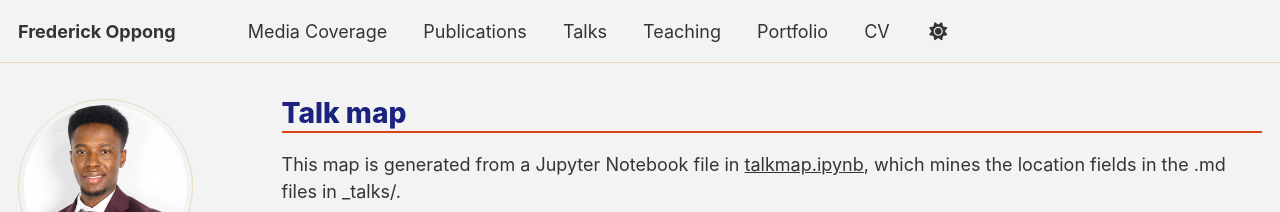
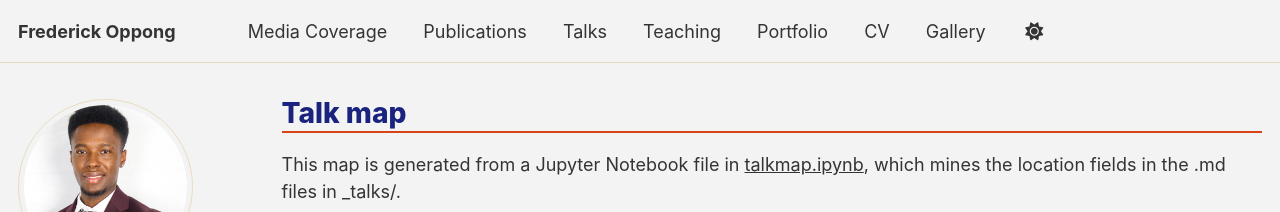
Before and after one commit to frederickoppong/frederickoppong.github.io, a Jekyll site: the page built from _pages/talkmap.html, in a window 1280 px wide. Shown: the top 212 px of the page. Built offline with Jekyll 4.4.1, drawn with Linux system fonts in a browser that asks for light colours; a style sheet for code colours, icons or effects is not loaded.

Commit message:
Update navigation.yml

```diff
--- a/_data/navigation.yml
+++ b/_data/navigation.yml
@@ -20,6 +20,8 @@ main:
     url: /portfolio/
   - title: "CV"
     url: /cv/
+  - title: "Gallery"
+    url: /Gallery/
   # - title: "CV"
 
   #   url: /cv-json/
```
